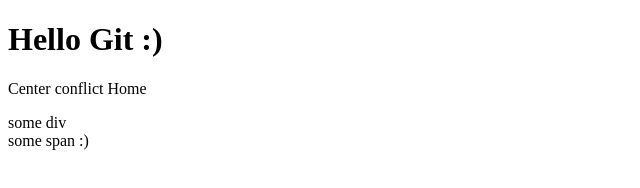
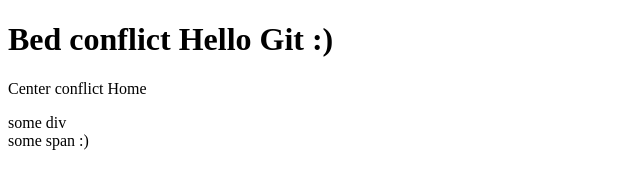
Before and after one commit to AdelinaStefanova/pro1101, a plain HTML site: page index.html in a window 1280 px wide. Shown: the whole page, without its empty margins (0-640 px from the left). Drawn offline with Linux system fonts and the light colour scheme.

Commit message:
Bad conflict

```diff
--- a/index.html
+++ b/index.html
@@ -9,7 +9,7 @@
 
 <body>
 
-    <h1> Hello Git :) </h1>
+    <h1> Bed conflict Hello Git :) </h1>
 
     <p> Center conflict Home</p>
 
```
